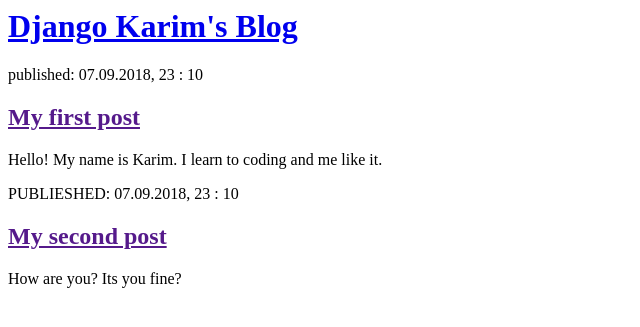
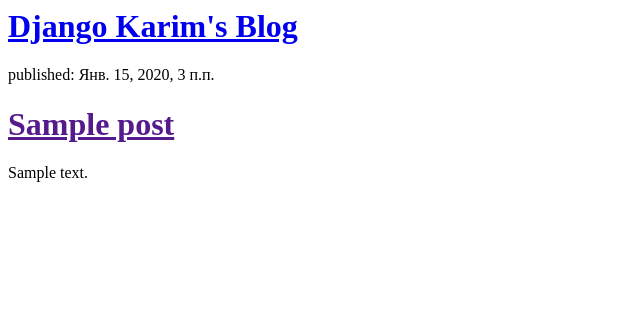
Before and after one commit to buugaaga/my-first-blog, a Django app: template blog/templates/blog/post_list.html in a window 1280 px wide. Shown: the top 327 px of the page, without its empty margins (0-640 px from the left). Run offline with Django 3.2, Linux system fonts and the light colour scheme; the template is opened without the code that fills it: values that come from a table or form of the project are taken from there, others are empty; tables that the repository leaves empty hold one stand-in row (values such as "Sample post").

Commit message:
Modifid templates to display posts from database

```diff
--- a/blog/templates/blog/post_list.html
+++ b/blog/templates/blog/post_list.html
@@ -7,15 +7,14 @@
             <h1><a href="/">Django Karim's Blog</a></h1>
         </div>
 
-        <div>
-            <p>published: 07.09.2018, 23 : 10</p>
-            <h2><a href="">My first post</a></h2>
-            <p>Hello! My name is Karim. I learn to coding and me like it.</p>
-        </div>
-        <div>
-            <p>PUBLIESHED: 07.09.2018, 23 : 10</p>
-            <h2><a href="">My second post</a></h2>
-            <p>How are you? Its you fine?</p>
-        </div>
+        {% for post in posts %}
+            <div>
+                <p>published: {{ post.published_date }}</p>
+                <h1><a href="">{{ post.title }}</a></h1>
+                <p>{{ post.text|linebreaksbr }}</p>
+
+            </div>
+        {% endfor %}
+
     </body>
 </html>
--- a/blog/views.py
+++ b/blog/views.py
@@ -1,4 +1,8 @@
 from django.shortcuts import render
+from django.utils import timezone
+from .models import Post
 
 def post_list(request):
-    return render(request, 'blog/post_list.html', {})
+    posts = Post.objects.filter(published_date__lte=timezone.now())\
+        .order_by('published_date')
+    return render(request, 'blog/post_list.html', {'posts': posts})
```
